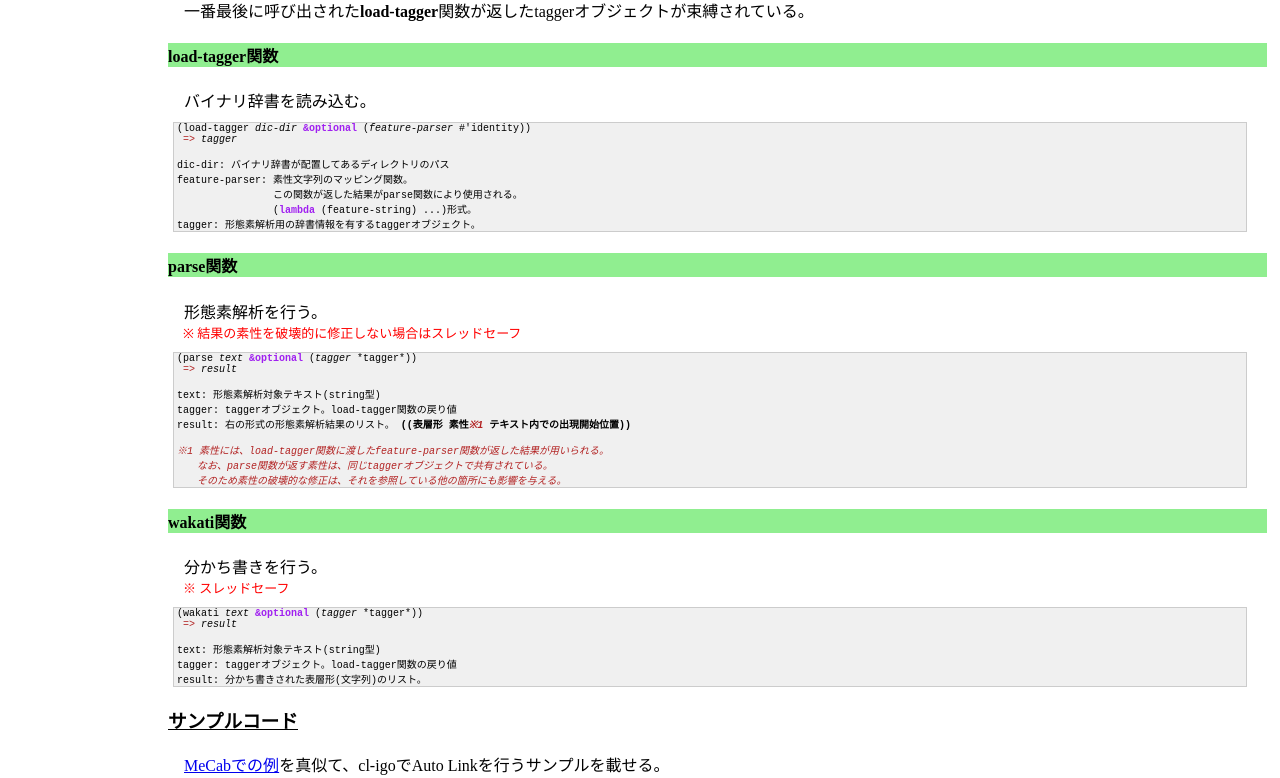
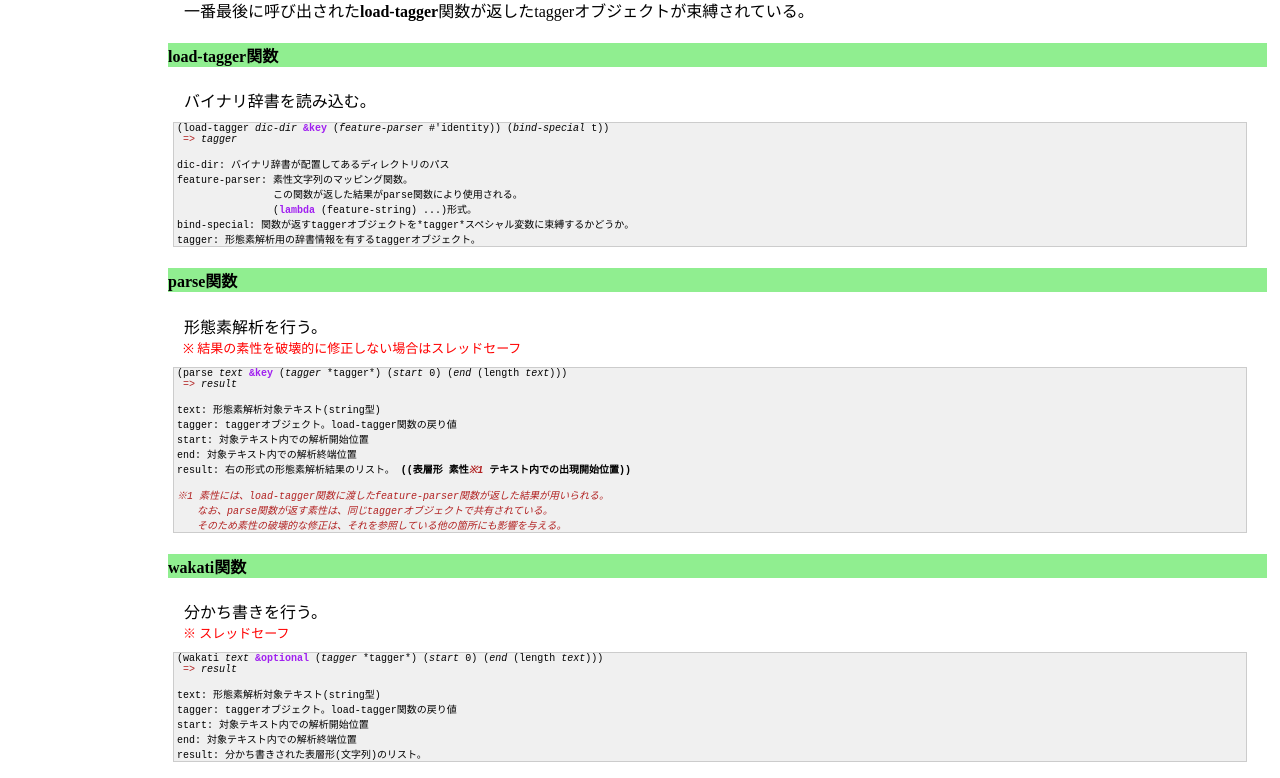
Before and after one commit to Yasushi/igo, a plain HTML site: page doc/cl-igo.html in a window 1280 px wide. Shown: the part 1638-2416 px from the top of the page. Drawn offline with Linux system fonts and the light colour scheme.

Commit message:
cl-igoのドキュメントを ver0.3.0用に修正
git-svn-id: http://svn.sourceforge.jp/svnroot/igo/trunk@98 659e31a5-ba31-4c90-850d-8a4e026bf9ee

```diff
--- a/doc/cl-igo.html
+++ b/doc/cl-igo.html
@@ -5,7 +5,7 @@
     <link type="text/css" rel="stylesheet" href="igo.css" />
   </head>
   <body>
-    <h1>cl-igo - Common Lisp形態素解析器 (ver 0.2.3)</h1>
+    <h1>cl-igo - Common Lisp形態素解析器 (ver 0.3.0)</h1>
     <hr />
 
     <div class="toc">
@@ -119,24 +119,27 @@
 
     <h4>load-tagger関数</h4>
     　バイナリ辞書を読み込む。
-    <pre>(load-tagger <i>dic-dir</i> <span class="keyword">&optional</span> (<i>feature-parser</i> #'identity))
+    <pre>(load-tagger <i>dic-dir</i> <span class="keyword">&key</span> (<i>feature-parser</i> #'identity)) (<i>bind-special</i> t))
  <span class="comment">=></span> <i>tagger</i>
 
 dic-dir: バイナリ辞書が配置してあるディレクトリのパス
 feature-parser: 素性文字列のマッピング関数。
                 この関数が返した結果がparse関数により使用される。
                 (<span class="keyword">lambda</span> (feature-string) ...)形式。
+bind-special: 関数が返すtaggerオブジェクトを*tagger*スペシャル変数に束縛するかどうか。
 tagger: 形態素解析用の辞書情報を有するtaggerオブジェクト。</pre>
 
     <h4>parse関数</h4>
     　形態素解析を行う。
     <br />
     <span class="note">※ 結果の素性を破壊的に修正しない場合はスレッドセーフ</span>
-    <pre>(parse <i>text</i> <span class="keyword">&optional</span> (<i>tagger</i> *tagger*))
+    <pre>(parse <i>text</i> <span class="keyword">&key</span> (<i>tagger</i> *tagger*) (<i>start</i> 0) (<i>end</i> (length <i>text</i>)))
  <span class="comment">=></span> <i>result</i>
 
 text: 形態素解析対象テキスト(string型)
 tagger: taggerオブジェクト。load-tagger関数の戻り値
+start: 対象テキスト内での解析開始位置
+end: 対象テキスト内での解析終端位置
 result: 右の形式の形態素解析結果のリスト。 <b>((表層形 素性<span class="comment">※1</span> テキスト内での出現開始位置))</b>
 
 <span class="comment">※1 素性には、load-tagger関数に渡したfeature-parser関数が返した結果が用いられる。
@@ -146,11 +149,13 @@ result: 右の形式の形態素解析結果のリスト。 <b>((表層形 素
     　分かち書きを行う。
     <br />
     <span class="note">※ スレッドセーフ</span>
-    <pre>(wakati <i>text</i> <span class="keyword">&optional</span> (<i>tagger</i> *tagger*))
+    <pre>(wakati <i>text</i> <span class="keyword">&optional</span> (<i>tagger</i> *tagger*) (<i>start</i> 0) (<i>end</i> (length <i>text</i>)))
  <span class="comment">=></span> <i>result</i>
 
 text: 形態素解析対象テキスト(string型)
 tagger: taggerオブジェクト。load-tagger関数の戻り値
+start: 対象テキスト内での解析開始位置
+end: 対象テキスト内での解析終端位置
 result: 分かち書きされた表層形(文字列)のリスト。</pre>
 
 
```
